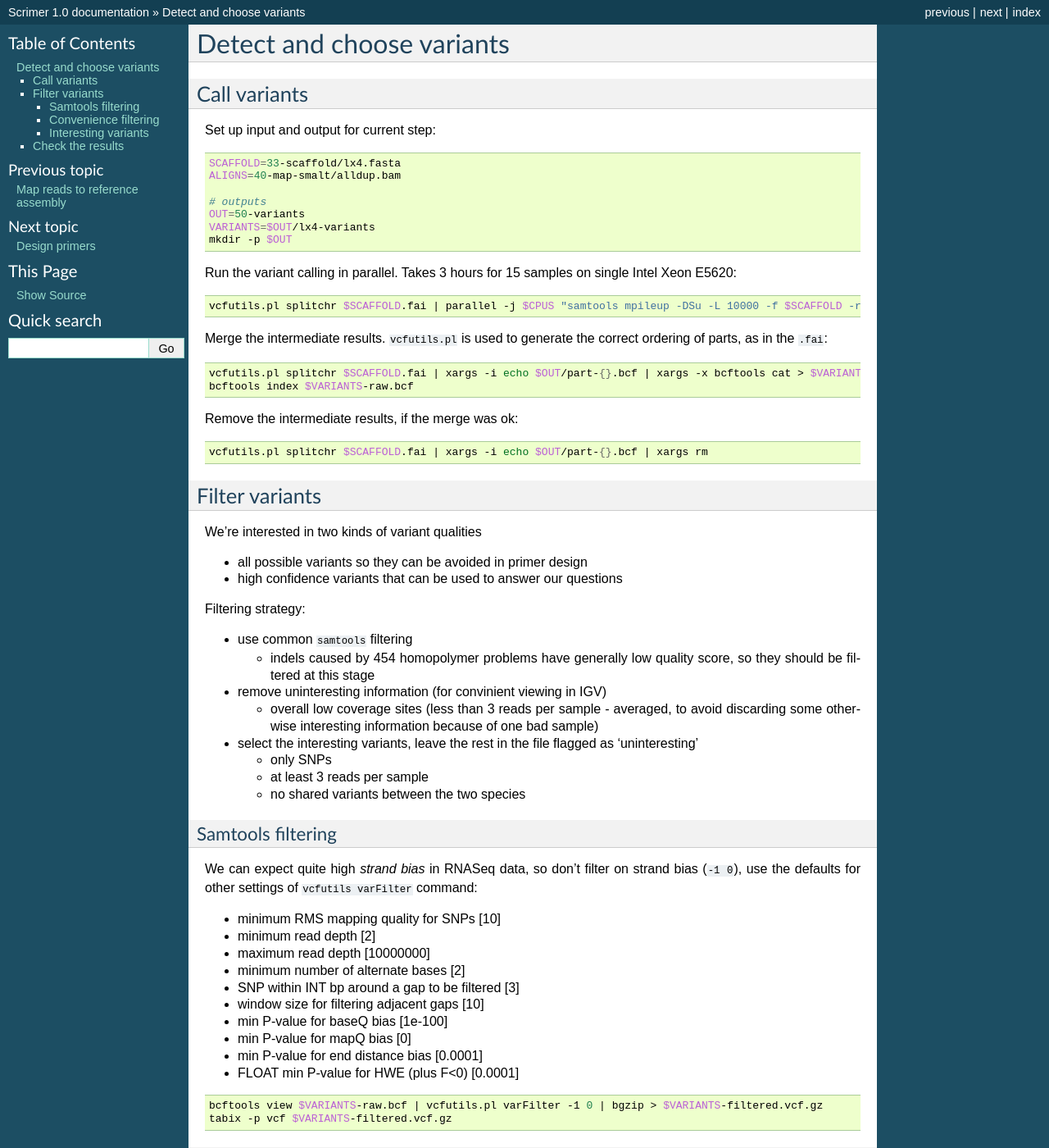
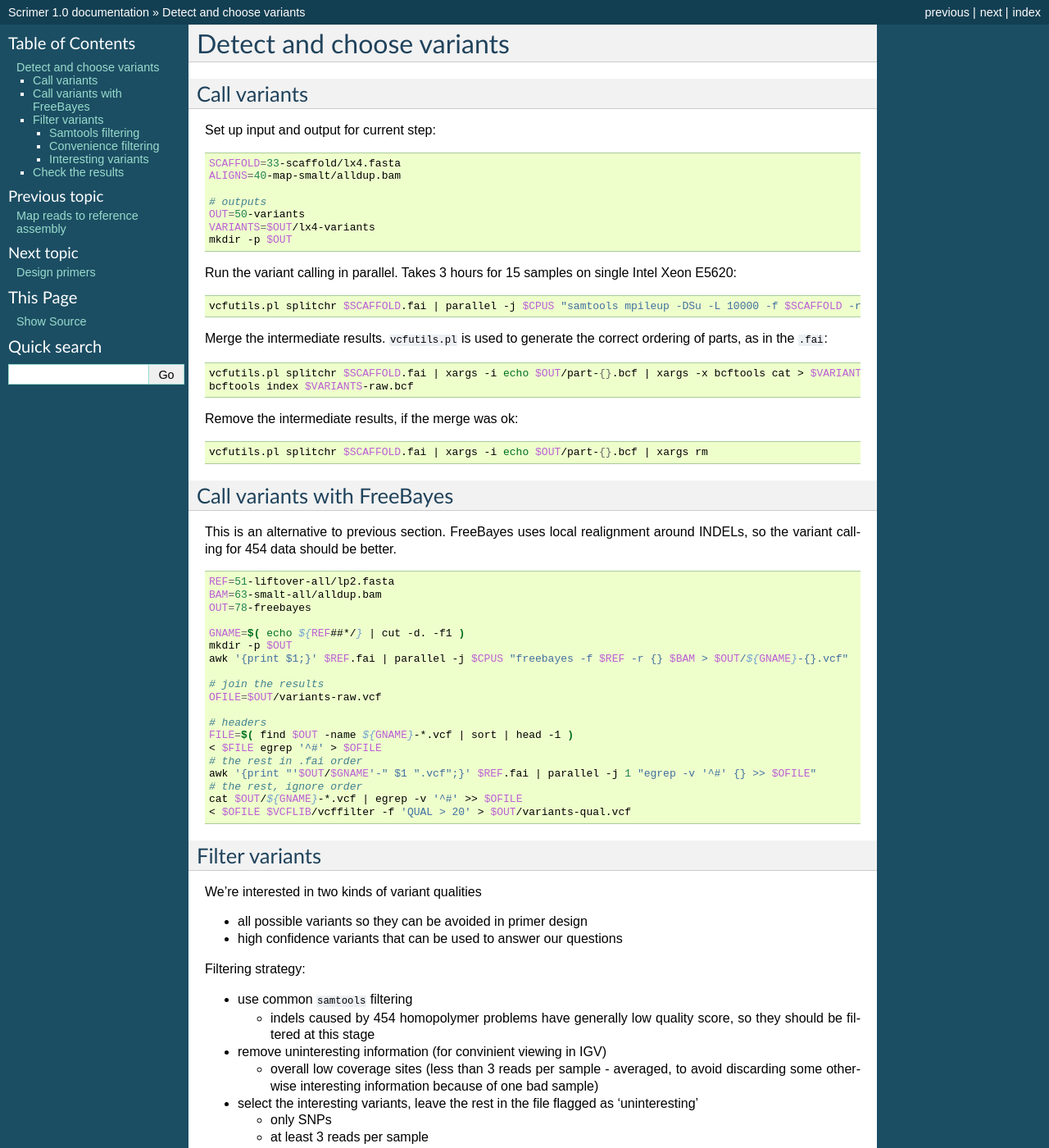
Before and after one commit to libor-m/scrimer, a Sphinx documentation site: the page built from doc/5-choose-variants.rst, in a window 1280 px wide and 1400 px high. Shown: the whole window at 82% size. Built offline with Sphinx 7.4.7, drawn with Linux system fonts in a browser that asks for light colours.

Commit message:
update docs

```diff
--- a/doc/1-remove-adaptors.rst
+++ b/doc/1-remove-adaptors.rst
@@ -11,7 +11,7 @@
     IN=00-raw
     OUT=10-fastqc
     mkdir $OUT
-    fastqc --outdir=$OUT --noextract --threads=8 $IN/*.fastq
+    fastqc --outdir=$OUT --noextract --threads=$CPUS $IN/*.fastq
 
 Split the files according to MIDs with SFFile
 ---------------------------------------------
@@ -33,9 +33,9 @@
 
     # cut out the evrogen sequences using GNU parallel and cutadapt
     # cutadapt supports only 'N' wildcards, no ambiguity codes
-    parallel cutadapt --anywhere=$PRIMER1 --anywhere=$PRIMER2 --anywhere=$PRIMER3 \
+    parallel -j $CPUS "cutadapt --anywhere=$PRIMER1 --anywhere=$PRIMER2 --anywhere=$PRIMER3 \
       --error-rate=0.2 --overlap=15 --minimum-length=40 \
-      --output=$OUT/{/.}.fastq --rest-file=$OUT/{/.}.rest {} ::: $IN/*.fastq > $OUT/cutadapt.log
+      --output=$OUT/{/.}.fastq --rest-file=$OUT/{/.}.rest {}" ::: $IN/*.fastq > $OUT/cutadapt.log
 
 Check the results
 -----------------
--- a/doc/5-choose-variants.rst
+++ b/doc/5-choose-variants.rst
@@ -33,6 +33,34 @@
 .. code-block:: bash
 
     vcfutils.pl splitchr $SCAFFOLD.fai | xargs -i echo $OUT/part-{}.bcf | xargs rm
+
+Call variants with FreeBayes
+----------------------------
+
+This is an alternative to previous section. FreeBayes uses local realignment around INDELs, so the
+variant calling for 454 data should be better.
+
+.. code-block:: bash
+
+    REF=51-liftover-all/lp2.fasta
+    BAM=63-smalt-all/alldup.bam
+    OUT=78-freebayes
+
+    GNAME=$( echo ${REF##*/} | cut -d. -f1 )
+    mkdir -p $OUT
+    awk '{print $1;}' $REF.fai | parallel -j $CPUS "freebayes -f $REF -r {} $BAM > $OUT/${GNAME}-{}.vcf"
+
+    # join the results
+    OFILE=$OUT/variants-raw.vcf
+
+    # headers
+    FILE=$( find $OUT -name ${GNAME}-*.vcf | sort | head -1 )
+    < $FILE egrep '^#' > $OFILE
+    # the rest in .fai order
+    awk '{print "'$OUT/$GNAME'-" $1 ".vcf";}' $REF.fai | parallel -j 1 "egrep -v '^#' {} >> $OFILE"
+    # the rest, ignore order
+    cat $OUT/${GNAME}-*.vcf | egrep -v '^#' >> $OFILE
+    < $OFILE $VCFLIB/vcffilter -f 'QUAL > 20' > $OUT/variants-qual.vcf
 
 
 Filter variants
```
Also changed, not shown: doc/4-map-reads.rst (+5 -4 lines), doc/install.rst (+6 -2 lines).
